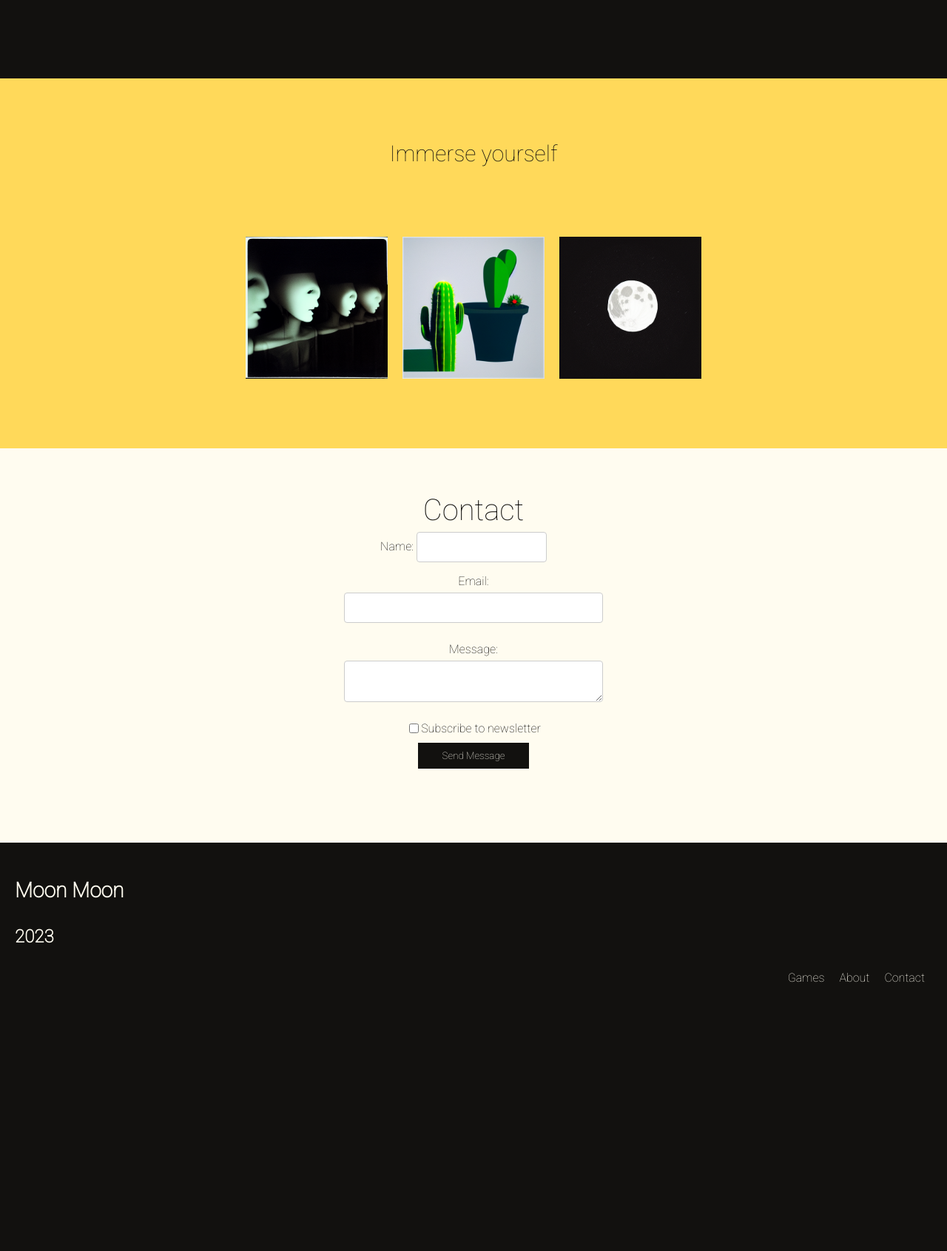
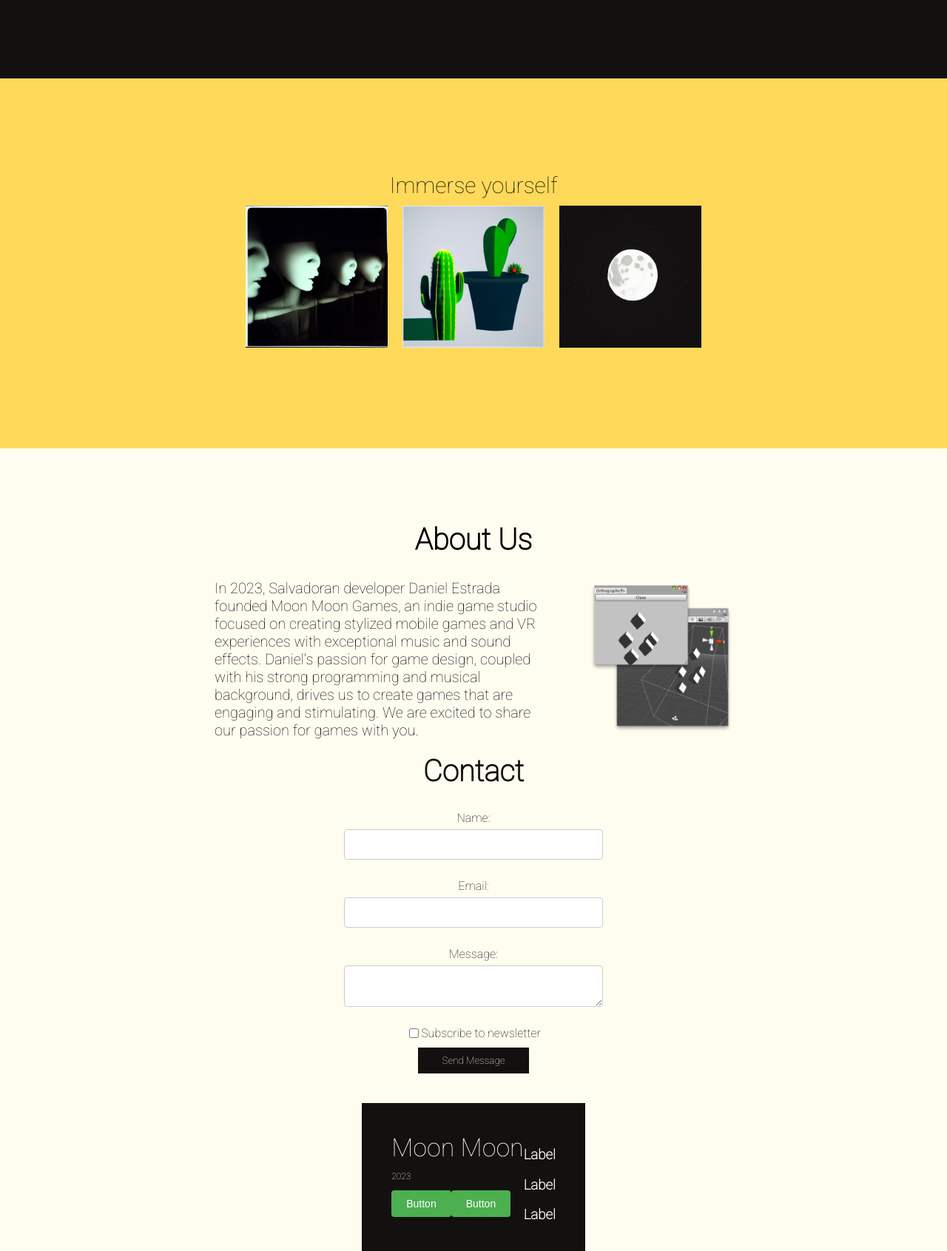
Before and after one commit to daniel99estrada/Moon-Moon-Games-Website, a Flask app: page / in a window 1280 px wide. Shown: the part 403-2094 px from the top of the page at 74% size. Before the commit the page ends 1731 px from the top, so only its background shows below. Run offline with Flask 3, Linux system fonts and the light colour scheme.

Commit message:
formatted and added content to the about section

```diff
--- a/static/styles.css
+++ b/static/styles.css
@@ -54,23 +54,25 @@ a {
   align-items: center;
 }
 
-#yellow-section {
+#image-section {
   background-color: #FFD95A;
   height: 500px;
   display: flex;
-  justify-content: space-evenly;
+  justify-content: center;
   align-items: center;
   flex-direction: column;
 }
 
-#yellow-section h1 {
+#image-section h1 {
   font-family: 'Roboto', sans-serif;
   color: #12110f;
-  font-weight: 20;
+  font-weight: 500;
+  flex-grow: 1;
+  width: 100%;
   font-size: 30px;
 }
 
-#yellow-section img {
+#image-section img {
   max-width: 15%;
   height: auto;
   padding: 10px;
@@ -101,20 +103,61 @@ h2 {
   text-align: center;
 }
 
+
+
+#about-section {
+  display: flex;
+  flex-direction: column;
+  align-items: center;
+
+}
+
+.about-title {
+  font-family: 'Roboto', sans-serif;
+  font-size: 40px;
+  font-weight: bold;
+  margin-bottom: 10px;
+}
+
+.about-content {
+  display: flex;
+  width: 700px;
+  justify-content: space-evenly;
+}
+
+.about-content .row {
+  display: flex;
+  align-items: center;
+}
+
+.about-content img {
+  width: 200px;
+  height: 200px;
+  margin-left: 30px;
+}
+
+.about-content p {
+  font-family: 'Roboto', sans-serif;
+  font-size: 20px;
+  margin-right: 30px;
+}
+
+
   #contact-section {
     display: flex;
     flex-direction: column;
     align-items: center;
     justify-content: space-evenly;
     font-family: 'Roboto', sans-serif;
-    margin: 60px;
+    margin: 100px;
   }
 
   #contact-section h2 {
     font-family: 'Roboto', sans-serif;
     color: #12110f;
-    font-weight: 20;
+    font-weight: 700;
     font-size: 40px;
+    margin-bottom: 30px;
   }
 
   form {
@@ -164,37 +207,62 @@ h2 {
     margin-bottom: 16px; /* Bottom margin */
     resize: vertical
   }
-
-#bottom-section{
-  background-color:  #12110f;
-  height: 200px;
-  flex-direction: row;
+  #footer-container
+  {
+    height: 200px;
+    display: flex;
+    background-color: #12110f;
+  }
+  #footer {
+    display: flex;
+    flex-direction: row;
     justify-content: space-between;
-    align-items: start;
-    padding: 20px;
+    align-items: stretch;
+    margin-left: 40px;
+    margin-right: 40px;
+    margin-top: 40px;
+    margin-bottom: 40px;
+    background-color: #12110f;
+    color: #fffcf0;
+    font-family: "Roboto", sans-serif;
   }
 
-  #bottom-section.h1 {
-    margin-right: 10px;
-    color: #fffcf0;
+  #footer-left-container {
+    display: flex;
+    flex-direction: column;
+    align-items: flex-start;
   }
 
-  nav ul {
-    list-style: none;
-    margin: 0;
-    padding: 0;
+  #footer-left-container h1 {
+    font-size: 34px;
+  }
+
+  #footer-left-container p {
+    font-size: 12px;
+  }
+
+  #footer-button-container {
     display: flex;
   }
 
-  nav ul li {
-    margin-right: 10px;
+  #footer-button-container button {
+    background-color: #4caf50;
+    color: #fff;
+    border: none;
+    padding: 10px 20px;
+    text-align: center;
+    text-decoration: none;
+    font-size: 14px;
+    cursor: pointer;
+    border-radius: 4px;
+    transition: background-color 0.3s ease;
   }
 
-  nav ul li a {
-    text-decoration: none;
-    color: #fffcf0;
+  #footer-button-container button:hover {
+    background-color: #45a049;
   }
 
-  nav ul li a:hover {
-    color: #FFD95A;
+  #footer-right-container {
+    flex-direction: column;
+    padding-right: 10px;
   }
--- a/templates/index.html
+++ b/templates/index.html
@@ -8,6 +8,7 @@
     </style>
   </head>
   <body>
+    <!-- Header Section -->
     <div id="container">
       <div id="logo">
         <h3>Moon Moon</h3>
@@ -20,11 +21,15 @@
         </ul>
       </nav>
     </div>
+
+    <!-- Top Section -->
     <div id="top-section">
       <h1>Moon Moon</h1>
       <h2>games</h2>
     </div>
-  <div id="yellow-section">
+
+    <!-- Image Section -->
+    <div id="image-section">
       <div>
         <h1>Immerse yourself</h1>
       </div>
@@ -34,10 +39,26 @@
         <img src="{{ url_for('static', filename='pic3.png') }}" alt="Image 3">
       </div>
     </div>
+
+    <!-- Contact Section -->
     <div id="contact-section">
+      <div id="about-section">
+        <!-- About Us -->
+        <div class="about-title">About Us</div>
+        <div class="about-content">
+          <div class="row">
+            <!-- About Content -->
+            <div class="row">
+              <p>In 2023, Salvadoran developer Daniel Estrada founded Moon Moon Games, an indie game studio focused on creating stylized mobile games and VR experiences with exceptional music and sound effects. Daniel's passion for game design, coupled with his strong programming and musical background, drives us to create games that are engaging and stimulating. We are excited to share our passion for games with you.</p>
+              <img src="{{ url_for('static', filename='Unity.png') }}" alt="Game Studio Logo">
+            </div>
+          </div>
+        </div>
+
+        <!-- Contact Form -->
         <h2>Contact</h2>
         <form>
-      <div class="form">
+          <div class="form-group">
             <label for="name">Name:</label>
             <input type="text" id="name" name="name" required>
           </div>
@@ -60,18 +81,24 @@
           </div>
         </form>
       </div>
-  <div id="bottom-section">
-    <div id="logo">
-      <h3>Moon Moon</h3>
-      <h4>2023</h4>
+
+      <!-- Footer Section -->
+      <div id="footer-container">
+        <div id="footer">
+          <div id="footer-left-container">
+            <h1>Moon Moon</h1>
+            <p>2023</p>
+            <div id="footer-button-container">
+              <button>Button</button>
+              <button>Button</button>
             </div>
-    <nav>
-      <ul>
-        <li><a href="#">Games</a></li>
-        <li><a href="#">About</a></li>
-        <li><a href="#">Contact</a></li>
-      </ul>
-    </nav>
+        </div>
+        <div class="footer-right-container">
+          <h3>Label</h3>
+          <h3>Label</h3>
+          <h3>Label</h3>
+      </div>
+      </div>
     </div>
   </body>
 </html>
```
Also changed, not shown: static/Apple-logo.png (added), static/Google-logo.png (added), static/Unity.png (added). Lines whose indentation alone changed are shown as unchanged.
